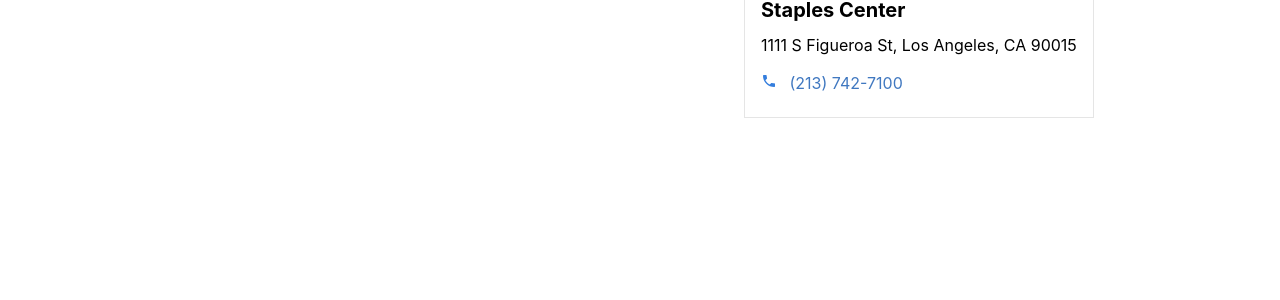
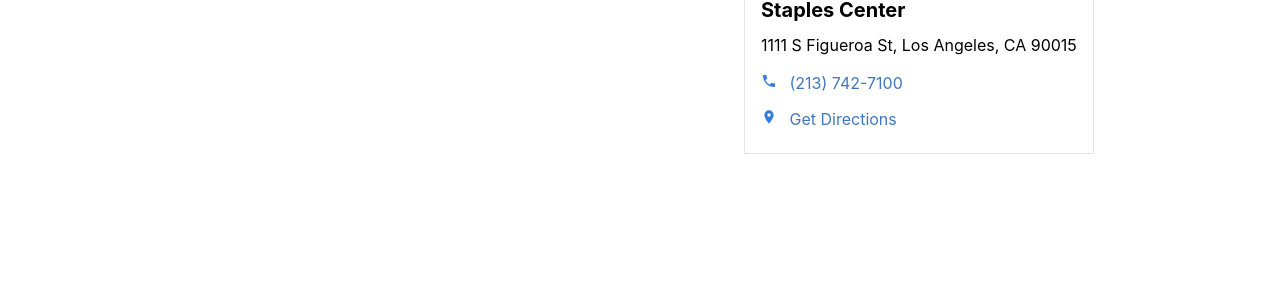
Before and after one commit to lsu-phoenix-alumni/lsu-phoenix-alumni.github.io, a Jekyll site: the page built from _events/mens-basketball-vs-usc.markdown, in a window 1280 px wide. Shown: the part 445-745 px from the top of the page. Built offline with Jekyll 4.4.1, drawn with Linux system fonts in a browser that asks for light colours.

```diff
--- a/_events/mens-basketball-vs-usc.markdown
+++ b/_events/mens-basketball-vs-usc.markdown
@@ -6,7 +6,7 @@ venue:
   name: Staples Center
   address: 1111 S Figueroa St, Los Angeles, CA 90015
   phone: "(213) 742-7100"
-  locationURL: https://goo.gl/maps/JMSPRGgZKPQRqCyw5
+  locationUrl: https://goo.gl/maps/JMSPRGgZKPQRqCyw5
 layout: event
 ---
 
```
